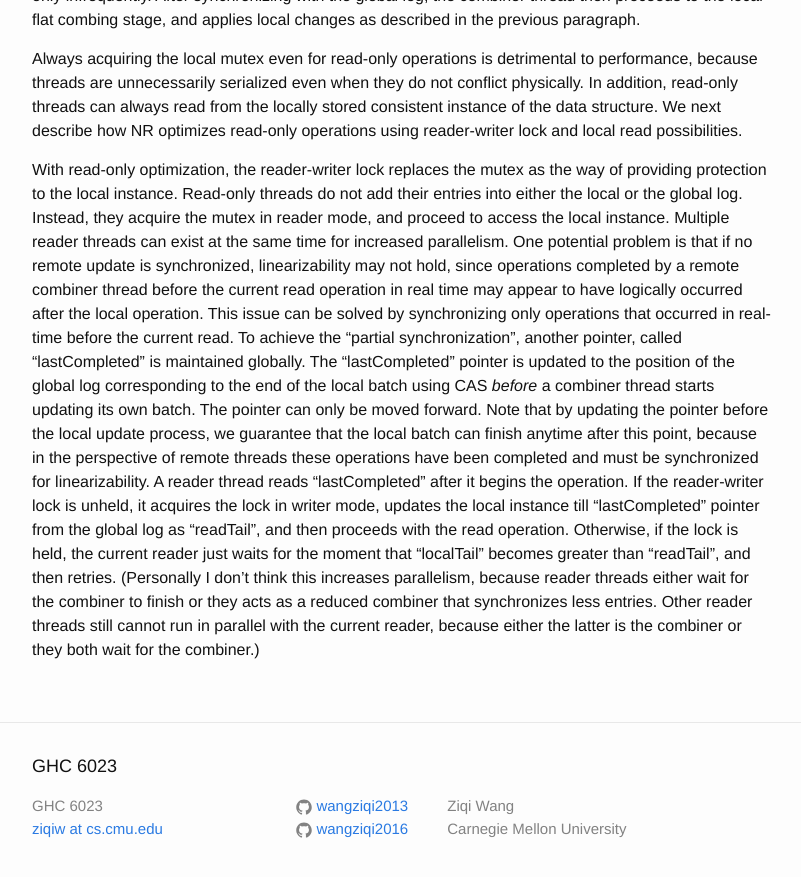
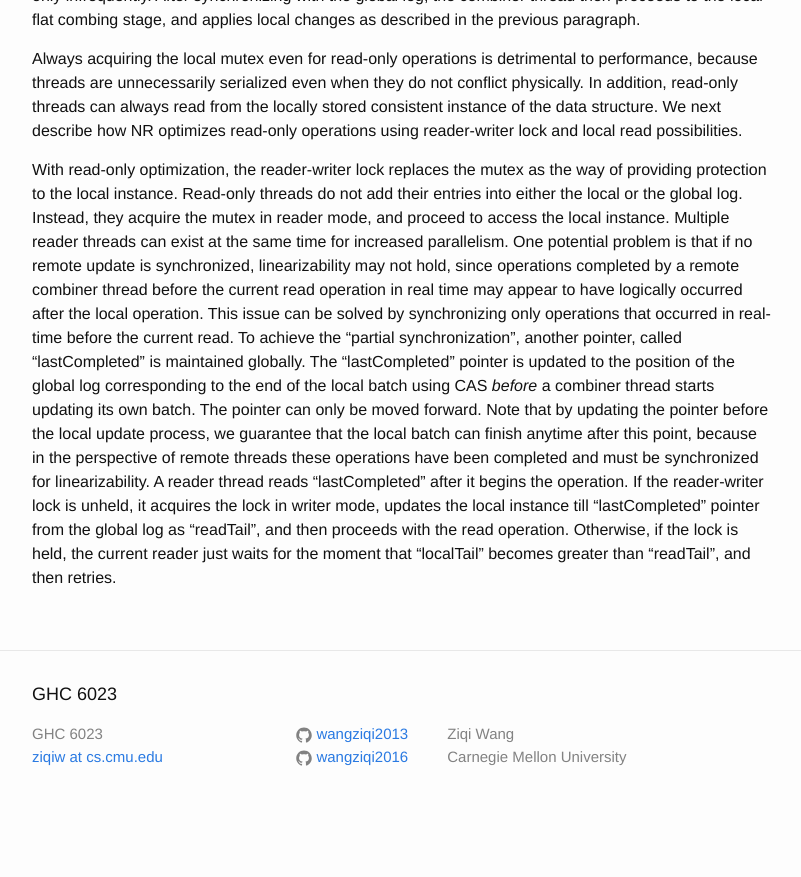
Before and after one commit to wangziqi2013/wangziqi2013.github.io, a Jekyll site: the page built from _posts/2019-01-09- black-box-concurrent-data-structures-for-numa-architectures.markdown, in a window 1280 px wide and 900 px high, scrolled down 1873 px. Shown: the top 877 px of the window, without its empty margins (238-1039 px from the left). Built offline with Jekyll 4.4.1, drawn with Linux system fonts in a browser that asks for light colours; after the commit the page ends 2701 px from its top, so only the background shows below that.

Commit message:
Remove comments

```diff
--- a/_posts/2019-01-09- black-box-concurrent-data-structures-for-numa-architectures.markdown
+++ b/_posts/2019-01-09- black-box-concurrent-data-structures-for-numa-architectures.markdown
@@ -87,6 +87,3 @@ it begins the operation. If the reader-writer lock is unheld, it acquires the lo
 instance till "lastCompleted" pointer from the global log as "readTail", and then proceeds with the read operation.
 Otherwise, if the lock is held, the current reader just waits for the moment that "localTail" becomes greater than "readTail",
 and then retries.
-(Personally I don't think this increases parallelism, because reader threads either wait for the combiner to finish
-or they acts as a reduced combiner that synchronizes less entries. Other reader threads still cannot run in parallel
-with the current reader, because either the latter is the combiner or they both wait for the combiner.)
```
